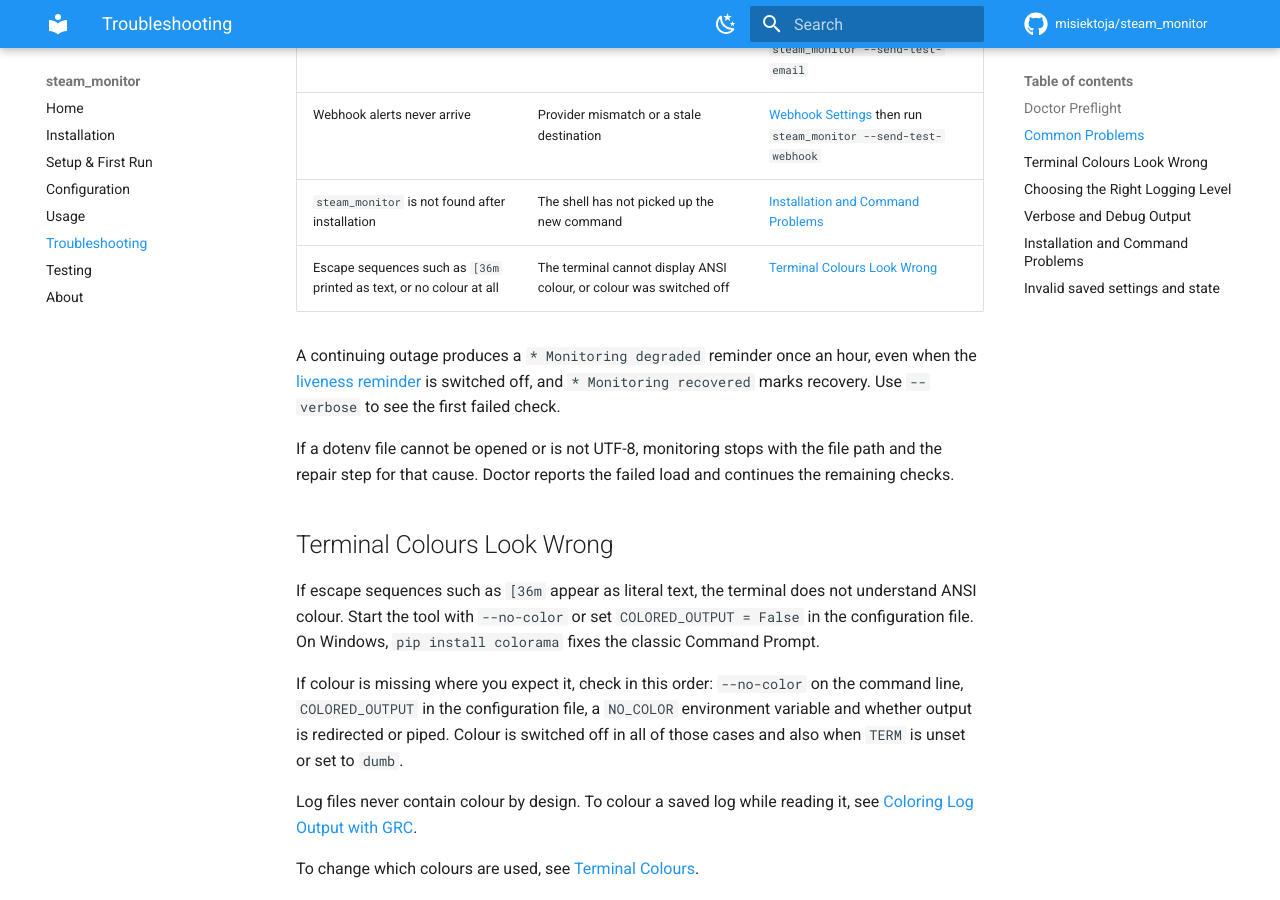
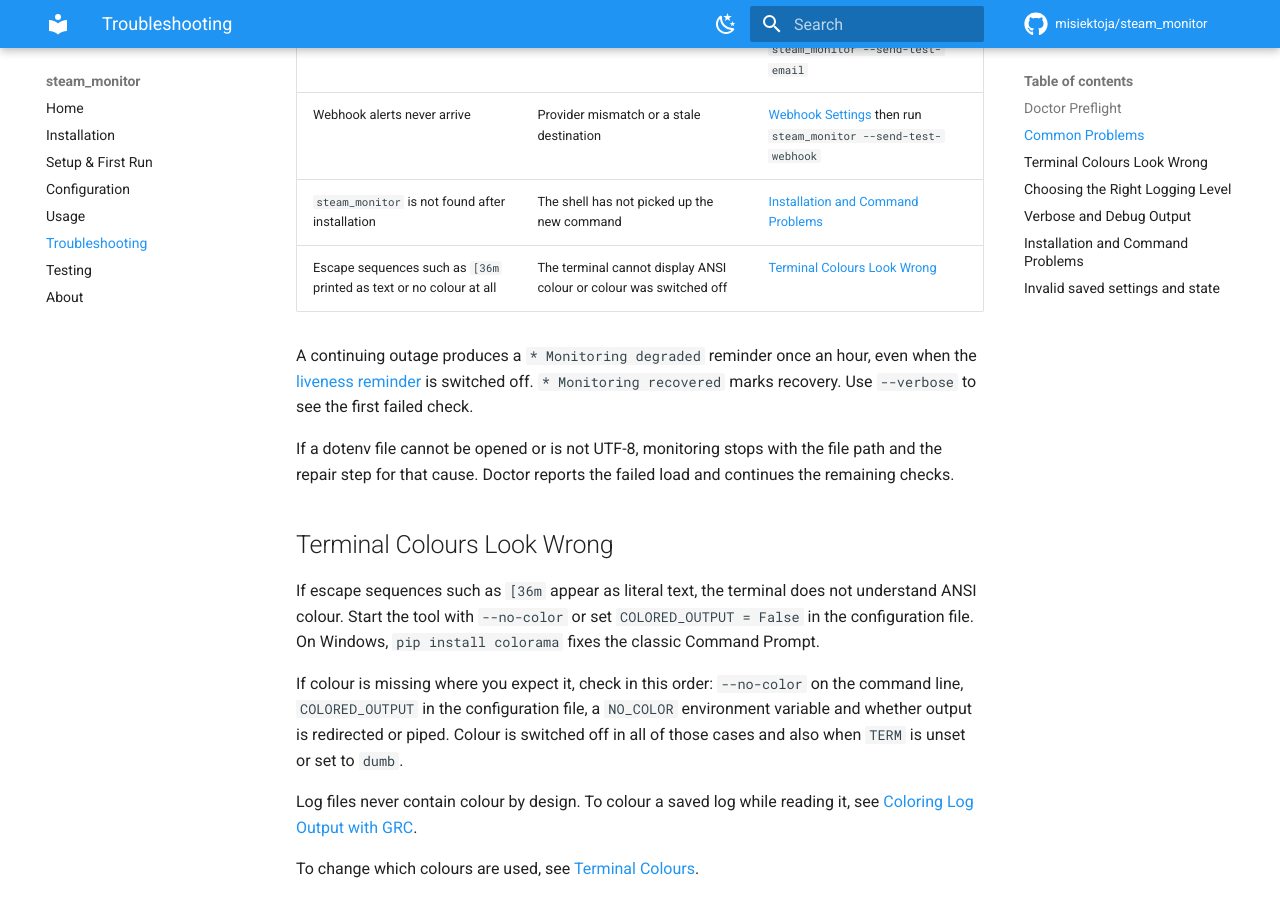
Before and after one commit to misiektoja/steam_monitor, an MkDocs documentation site: the page built from docs/troubleshooting.md, in a window 1280 px wide and 900 px high, scrolled down 1566 px. Built offline with MkDocs 1.6.1 and Material for MkDocs 9.7.7, drawn with Linux system fonts in a browser that asks for light colours; comment, search, counter and statistics services are not loaded.

```diff
--- a/docs/troubleshooting.md
+++ b/docs/troubleshooting.md
@@ -45,9 +45,9 @@ Every failure is reported in the same three-part shape: what went wrong, a `To f
 | Emails never arrive | Incomplete SMTP settings | [SMTP Settings](configuration.md#smtp-settings) then run `steam_monitor --send-test-email` |
 | Webhook alerts never arrive | Provider mismatch or a stale destination | [Webhook Settings](configuration.md#webhook-settings) then run `steam_monitor --send-test-webhook` |
 | `steam_monitor` is not found after installation | The shell has not picked up the new command | [Installation and Command Problems](#installation-and-command-problems) |
-| Escape sequences such as `[36m` printed as text, or no colour at all | The terminal cannot display ANSI colour, or colour was switched off | [Terminal Colours Look Wrong](#terminal-colours-look-wrong) |
+| Escape sequences such as `[36m` printed as text or no colour at all | The terminal cannot display ANSI colour or colour was switched off | [Terminal Colours Look Wrong](#terminal-colours-look-wrong) |
 
-A continuing outage produces a `* Monitoring degraded` reminder once an hour, even when the [liveness reminder](usage.md#liveness-reminder) is switched off, and `* Monitoring recovered` marks recovery. Use `--verbose` to see the first failed check.
+A continuing outage produces a `* Monitoring degraded` reminder once an hour, even when the [liveness reminder](usage.md#liveness-reminder) is switched off. `* Monitoring recovered` marks recovery. Use `--verbose` to see the first failed check.
 
 If a dotenv file cannot be opened or is not UTF-8, monitoring stops with the file path and the repair step for that cause. Doctor reports the failed load and continues the remaining checks.
 
```
Also changed, not shown: docs/configuration.md (+1 -1 lines), docs/usage.md (+2 -2 lines).
